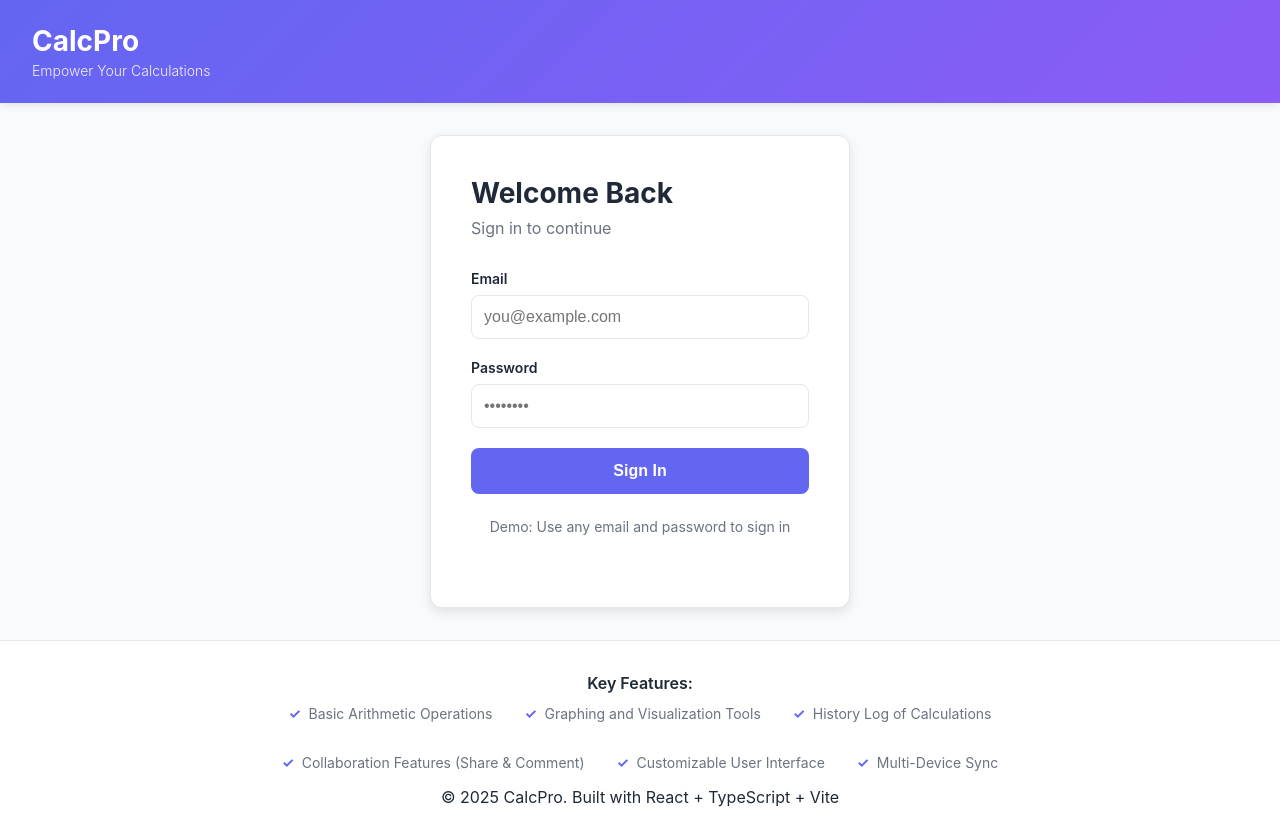
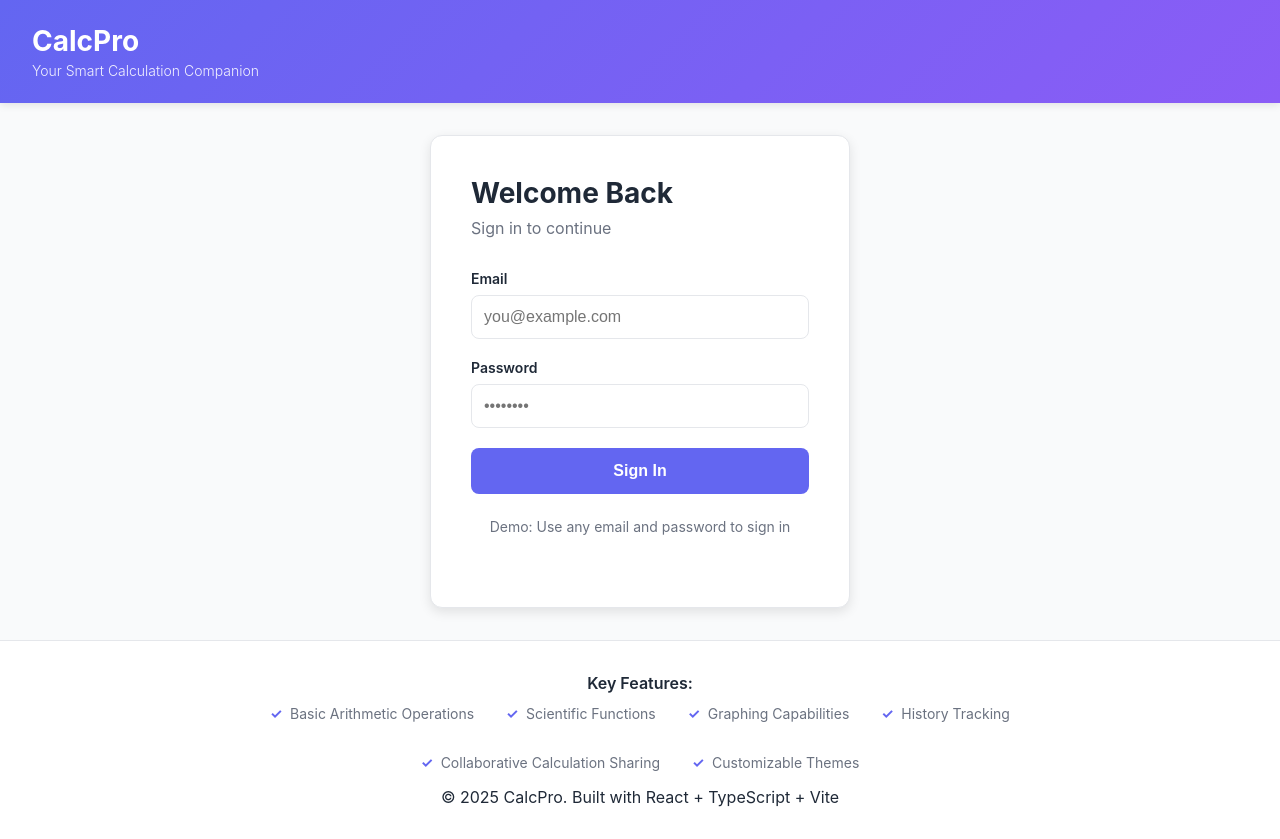
Before and after one commit to playworks93/calcpro-landing-app, a React (Vite) app: page / in a window 1280 px wide. Built offline with nearby package versions, Linux system fonts and the light colour scheme.

Commit message:
Add src/App.tsx

```diff
--- a/src/App.tsx
+++ b/src/App.tsx
@@ -2,10 +2,10 @@ import { useState } from 'react'
 import Dashboard from './components/Dashboard'
 import Auth from './components/Auth'
 import CalculatorDisplay from './components/CalculatorDisplay'
-import CalculatorButtons from './components/CalculatorButtons'
+import ButtonPanel from './components/ButtonPanel'
 import HistoryLog from './components/HistoryLog'
 import GraphingTool from './components/GraphingTool'
-import UserSettings from './components/UserSettings'
+import SettingsMenu from './components/SettingsMenu'
 
 function App() {
   const [isAuthenticated, setIsAuthenticated] = useState(false)
@@ -23,7 +23,7 @@ function App() {
       <header className="app-header">
         <div className="header-content">
           <h1>CalcPro</h1>
-          <p className="tagline">Empower Your Calculations</p>
+          <p className="tagline">Your Smart Calculation Companion</p>
         </div>
         {isAuthenticated && (
           <button onClick={handleLogout} className="btn-logout">
@@ -45,11 +45,11 @@ function App() {
           <h3>Key Features:</h3>
           <ul>
           <li>Basic Arithmetic Operations</li>
-          <li>Graphing and Visualization Tools</li>
-          <li>History Log of Calculations</li>
-          <li>Collaboration Features (Share & Comment)</li>
-          <li>Customizable User Interface</li>
-          <li>Multi-Device Sync</li>
+          <li>Scientific Functions</li>
+          <li>Graphing Capabilities</li>
+          <li>History Tracking</li>
+          <li>Collaborative Calculation Sharing</li>
+          <li>Customizable Themes</li>
           </ul>
         </div>
         <p>&copy; 2025 CalcPro. Built with React + TypeScript + Vite</p>
```
